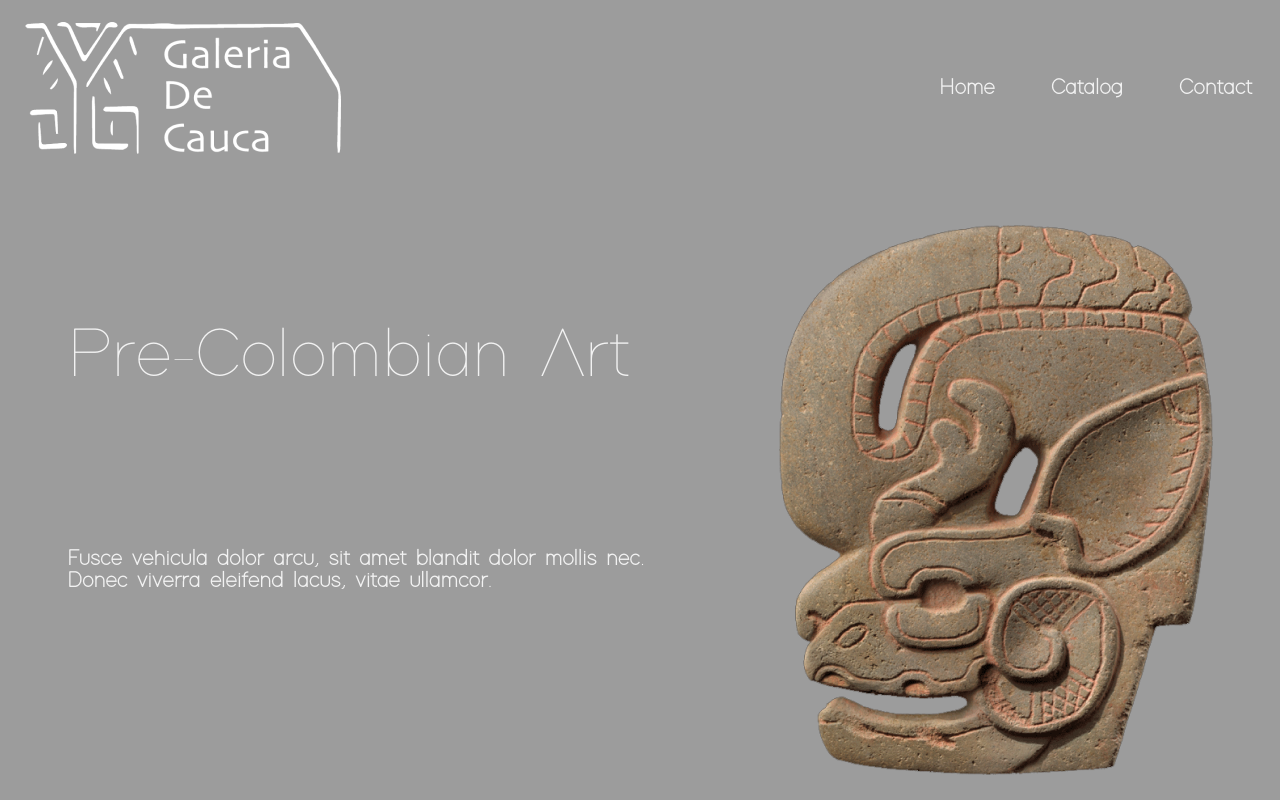
After one commit to Eternast42/back-up-workshop, a PHP site: page /src/htmls/lobby.html in a window 1280 px wide. The commit adds this page. Run offline with PHP 8.4, Linux system fonts and the light colour scheme.

Commit message:
back-end

```diff
--- /dev/null
+++ b/assets/lobby.css
@@ -0,0 +1,71 @@
+@font-face {
+    font-family:"adam";
+    src: url("../assets/fonts/Adam.otf");
+   }
+
+body {
+    background-color: #9C9C9C;
+}
+
+header {
+    height: 175px;
+    display: flex;
+    flex-direction: row;
+    justify-content: space-between;
+    border: 1px solid black;
+}
+
+header div {
+    width: 70%;
+    display: flex;
+    align-items: center;
+    margin: 25px;
+}
+
+header nav {
+    width: 30%;
+    display: flex;
+    align-items: center;
+    justify-content: space-around;
+}
+
+header nav button {
+    border: none;
+    cursor: pointer;
+    font-size: 22px;
+    font-weight: 600;
+    color: #F2F2F2;
+    background: none;
+    font-family: "adam";
+    transition: 0.3s transform;
+}
+
+header nav button:hover {
+    transform: scale(1.1);
+}
+
+.section-presentation {
+    margin-top: 50px;
+    width: 100%;
+    display: flex;
+    align-items: center;
+    justify-content: space-around;
+}
+
+.text-presentation {
+    height: 356px;
+    text-align: left;
+    flex-direction: column;
+    color: #F2F2F2;
+    font-family: "adam";
+}
+
+.text-presentation h3 {
+    font-size: 70px;
+}
+
+.text-presentation p {
+    margin-top: 156px;
+    font-size: 22px;
+    font-weight: 600;
+}
--- a/assets/reset.css
+++ b/assets/reset.css
@@ -21,11 +21,6 @@ time, mark, audio, video {
 
 :focus {
     outline: 0;
-}
-
-article, aside, details, figcaption, figure,
-footer, header, hgroup, menu, nav, section {
-	display: block;
 }
 
 body {
--- a/assets/styles.css
+++ b/assets/styles.css
@@ -16,7 +16,7 @@ body {
     letter-spacing: 5.35714px;
     transition: 0.3s transform;
 
-    color: #FFFFFF;
+    color: #F2F2F2;
     text-shadow: 4px 5px 4px rgba(0, 0, 0, 0.5);
 }
 
@@ -25,6 +25,10 @@ body {
     cursor: pointer;
 }
 
+.enter a {
+    text-decoration: none;
+    color: inherit;
+}
 .background {
     width: 100%;
     display: flex;
--- a/index.html
+++ b/index.html
@@ -16,7 +16,7 @@
         </div>
         <div class="entry">
             <img id="logo" src="assets/files/logo.png">
-            <h2 class="enter">ENTER</h2>
+            <h2 class="enter"><a href="src/htmls/lobby.html">ENTER</a></h2>
         </div>
     </section>
 </body>
--- /dev/null
+++ b/src/htmls/lobby.html
@@ -0,0 +1,32 @@
+<!DOCTYPE html>
+<html lang="en">
+<head>
+    <meta charset="UTF-8">
+    <meta name="viewport" content="width=device-width, initial-scale=1.0">
+    <meta http-equiv="X-UA-Compatible" content="ie=edge">
+    <link rel="stylesheet" href="../../assets/lobby.css">
+    <link rel="stylesheet" href="../../assets/reset.css">
+    <title>Galeria De Causa</title>
+</head>
+<body>
+    <header>
+        <div>
+            <img src="../../assets/files/logo.png" alt="logo">
+        </div>
+        <nav>
+            <button>Home</button>
+            <button>Catalog</button>
+            <button>Contact</button>
+        </nav>
+    </header>
+    <section class="section-presentation">
+        <div class="text-presentation">
+            <h3>Pre-Colombian Art</h3>
+            <p>Fusce vehicula dolor arcu,
+                 sit amet blandit dolor mollis nec.<br> Donec viverra eleifend lacus,
+                  vitae ullamcor.</p>
+        </div>
+        <img id="image-presentation" src="../../assets/files/imageLobby.png" alt="statue">
+    </section>
+</body>
+</html>
```
Also changed, not shown: src/htmls/gallery.html (added, +12 -0 lines), assets/files/image1.png (deleted), assets/files/image2.png (deleted), assets/files/imageLobby.png (added), assets/files/logo.svg (deleted), assets/files/svgtest.svg (deleted).
